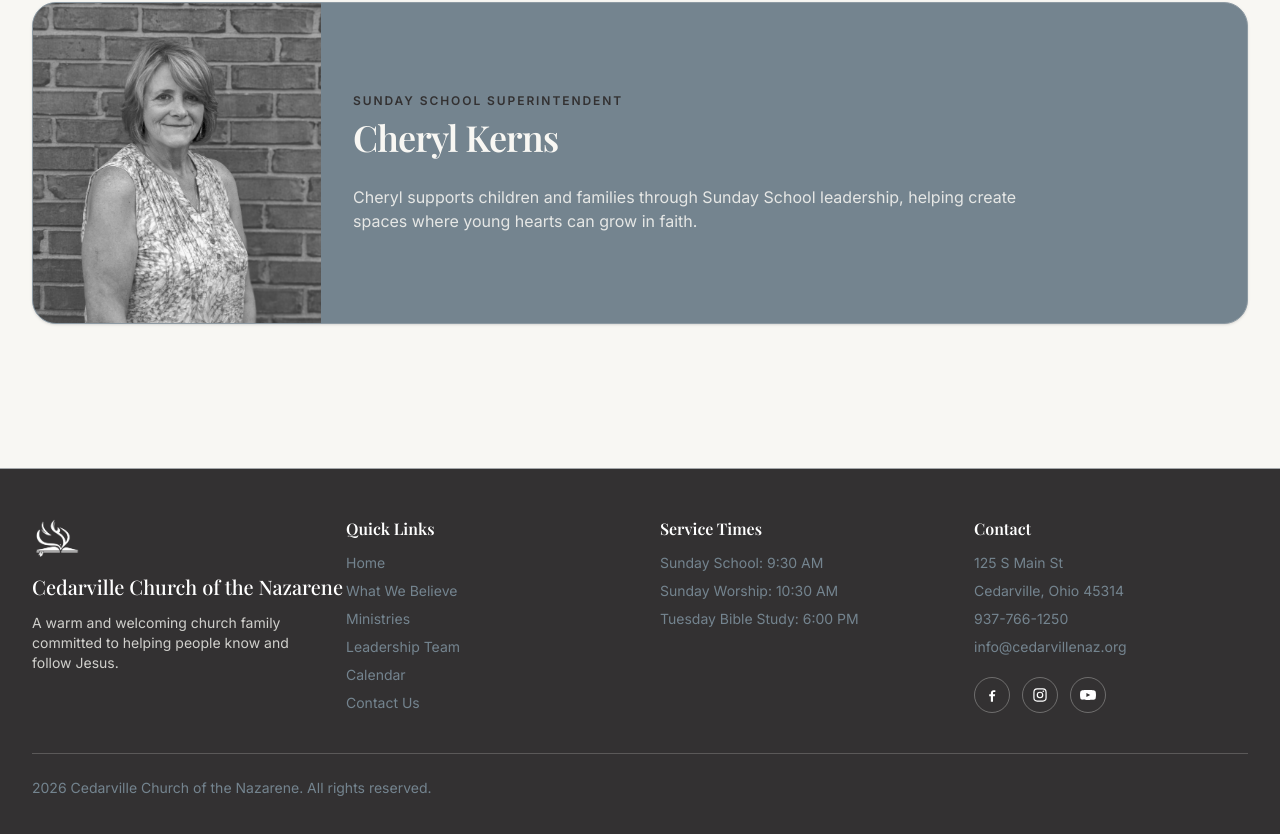
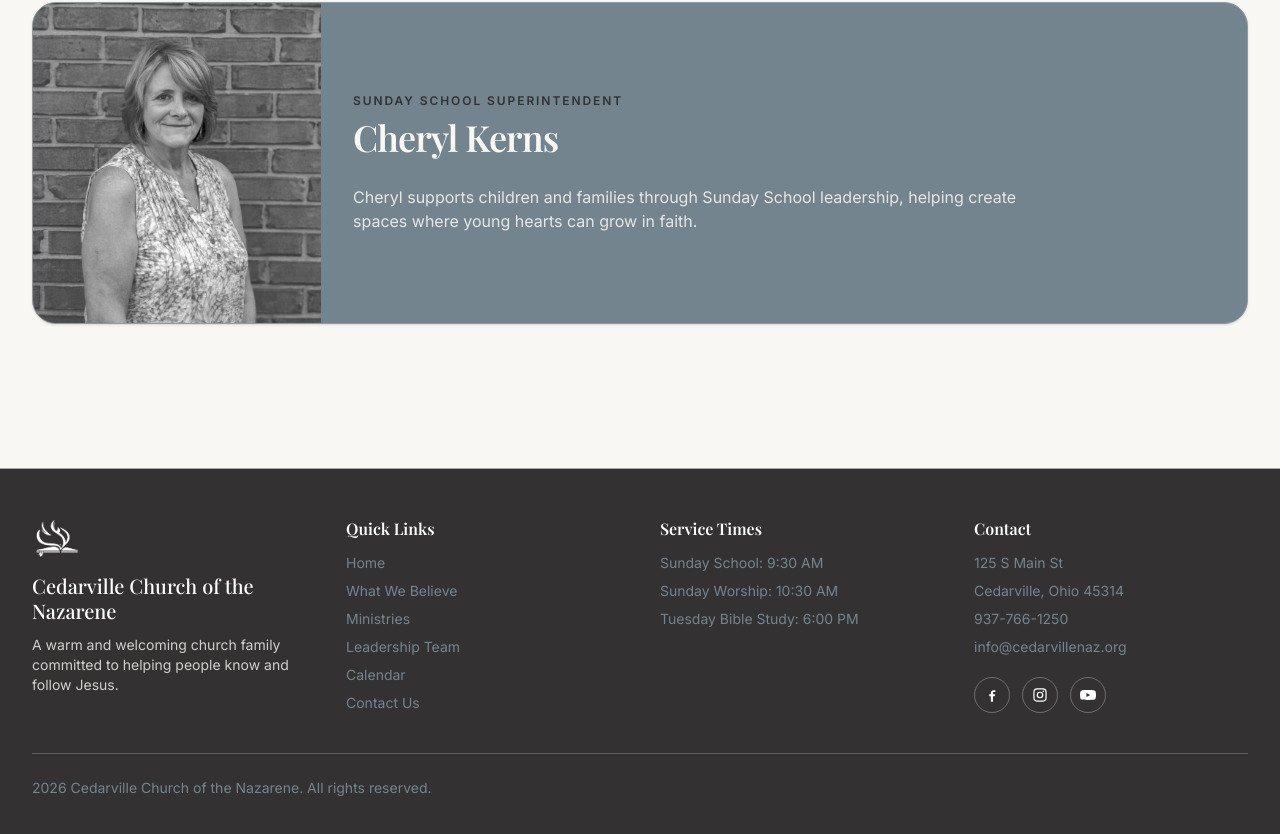
Before and after one commit to dm0808/cedarvillenaz-site, a Next.js app in the folder cedarville-church-site/: page /about in a window 1280 px wide. Shown: the part 2386-3220 px from the top of the page. Built offline with nearby package versions, Linux system fonts and the light colour scheme.

Commit message:
Fix footer title wrapping

```diff
--- a/cedarville-church-site/components/site/footer.tsx
+++ b/cedarville-church-site/components/site/footer.tsx
@@ -37,7 +37,7 @@ export function Footer() {
               />
             </span>
           </div>
-          <p className="font-heading whitespace-nowrap text-xl text-white">Cedarville Church of the Nazarene</p>
+          <p className="font-heading text-xl leading-tight text-white">Cedarville Church of the Nazarene</p>
           <p className="footer-description mt-3 text-sm">
             A warm and welcoming church family committed to helping people know and
             follow Jesus.
```
